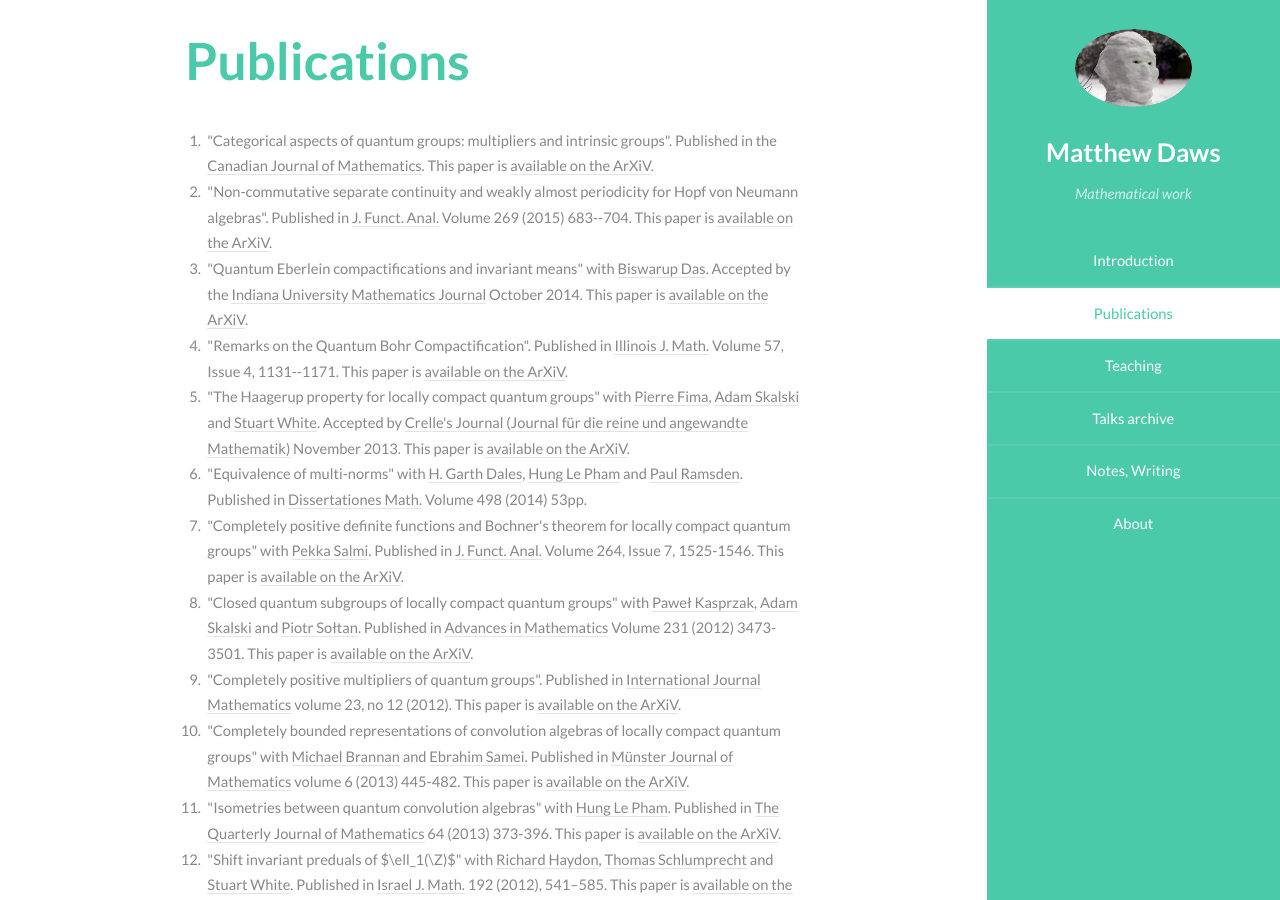
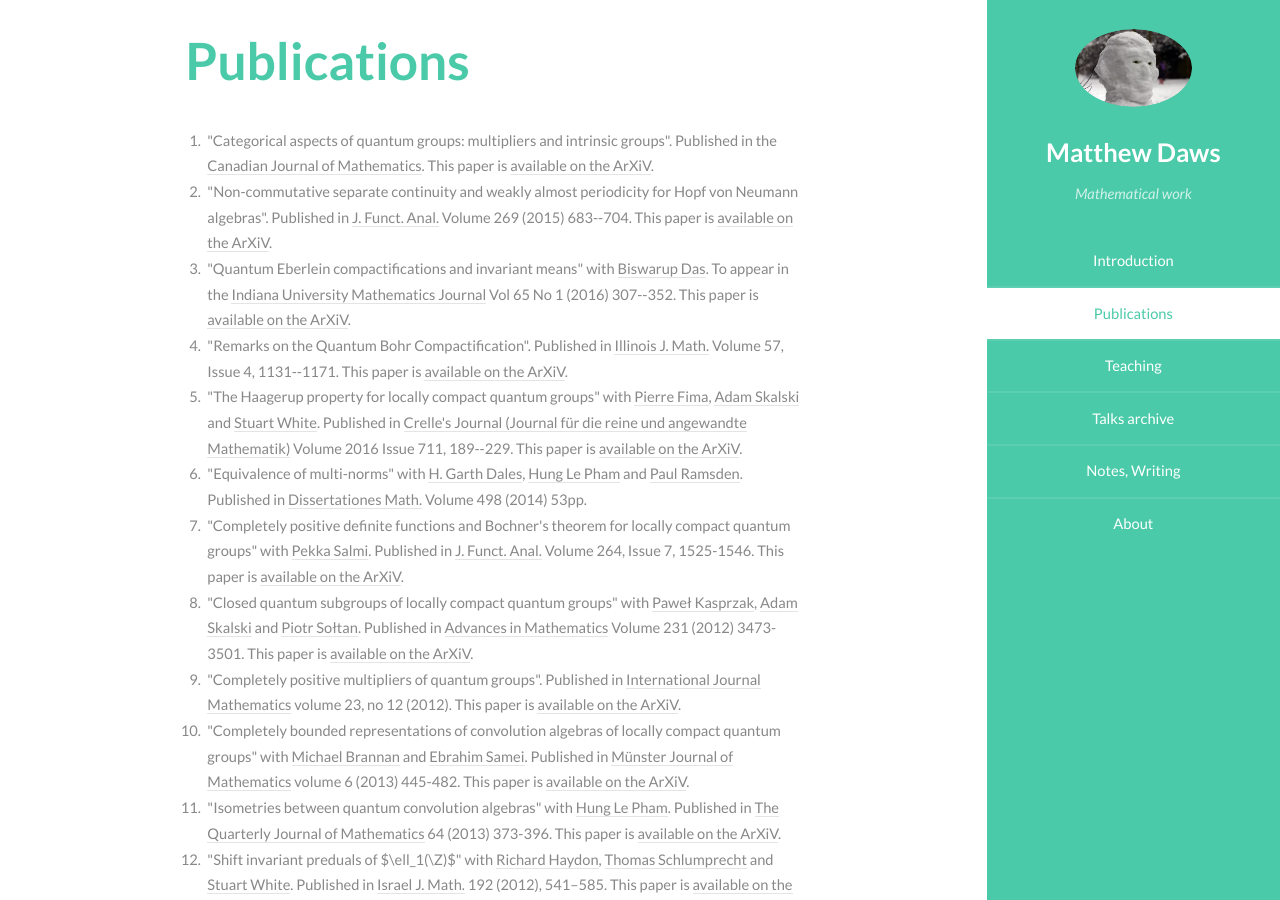
Before and after one commit to MatthewDaws/MatthewDaws.github.io, a Jekyll site: the page mathematics/index.html, which Jekyll copies as it is, in a window 1280 px wide and 900 px high, scrolled down 1077 px. Built offline with Jekyll 4.4.1, drawn with Linux system fonts in a browser that asks for light colours.

Commit message:
Update citations

```diff
--- a/mathematics/index.html
+++ b/mathematics/index.html
@@ -94,8 +94,8 @@
 
 								<li>"Quantum Eberlein compactifications and invariant means" with
 								<a href="http://www.impan.pl/EN/Depts/nlg.html">Biswarup Das</a>.
-								Accepted by the <a href="http://www.iumj.indiana.edu/IUMJ/forthcoming.php">Indiana University
-								Mathematics Journal</a> October 2014.
+								To appear in the <a href="http://www.iumj.indiana.edu/IUMJ/forthcoming.php">Indiana University
+								Mathematics Journal</a> Vol 65 No 1 (2016) 307--352.
 								This paper is <a href="http://arxiv.org/abs/1406.1109">available on the ArXiV</a>.
 								</li>
 
@@ -109,8 +109,7 @@
 								<a href="http://www.math.jussieu.fr/~pfima/">Pierre Fima</a>,
 								<a href="http://www.impan.pl/~skalski/">Adam Skalski</a> and
 								<a href="http://www.maths.gla.ac.uk/~saw/">Stuart White</a>.
-								Accepted by <a href="http://www.degruyter.com/view/j/crll">Crelle's Journal (Journal für die reine und angewandte Mathematik)</a> November 2013.
-								This paper is <a href="http://arxiv.org/abs/1303.3261">available on the ArXiV</a>.
+								Published in <a href="http://dx.doi.org/10.1515/crelle-2013-0113">Crelle's Journal (Journal für die reine und angewandte Mathematik)</a> Volume 2016 Issue 711, 189--229.  This paper is <a href="http://arxiv.org/abs/1303.3261">available on the ArXiV</a>.
 								</li>
 
 								<li>"Equivalence of multi-norms" with
```
